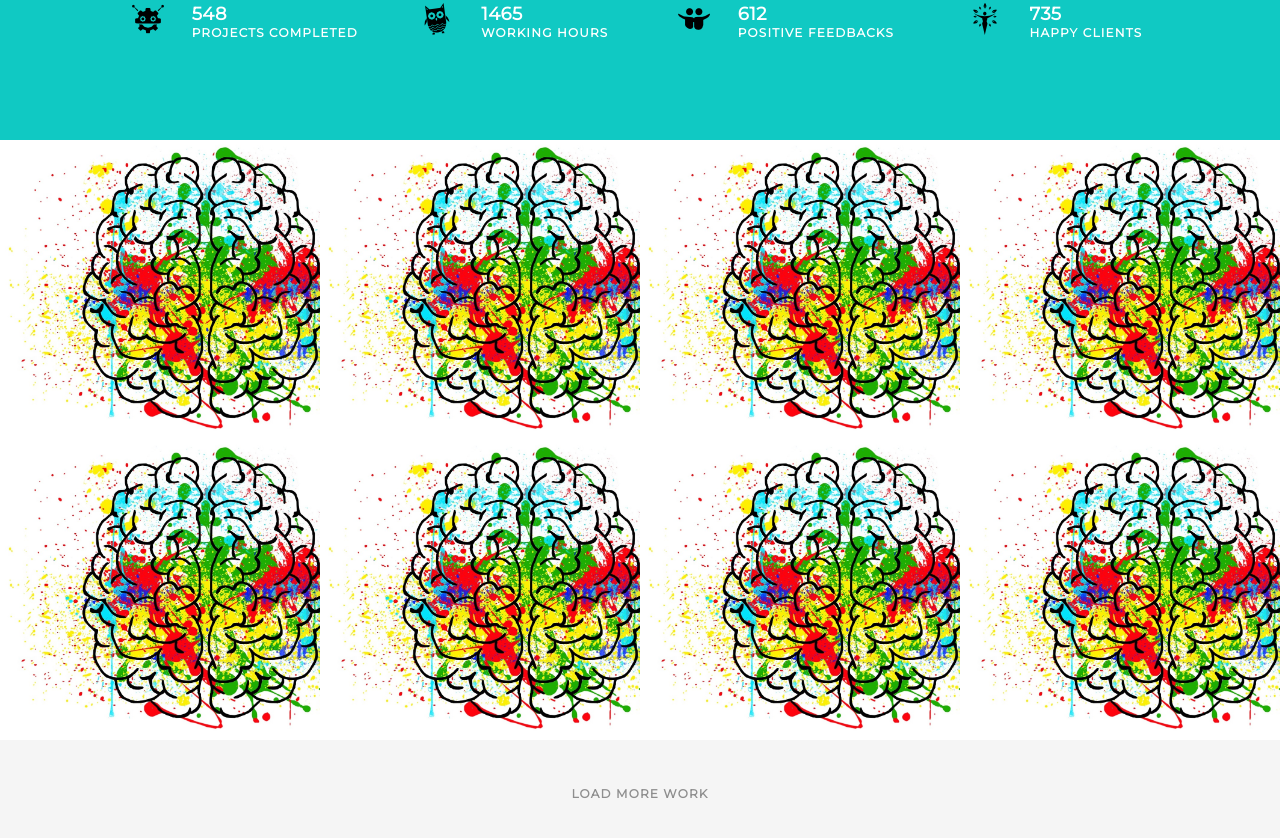
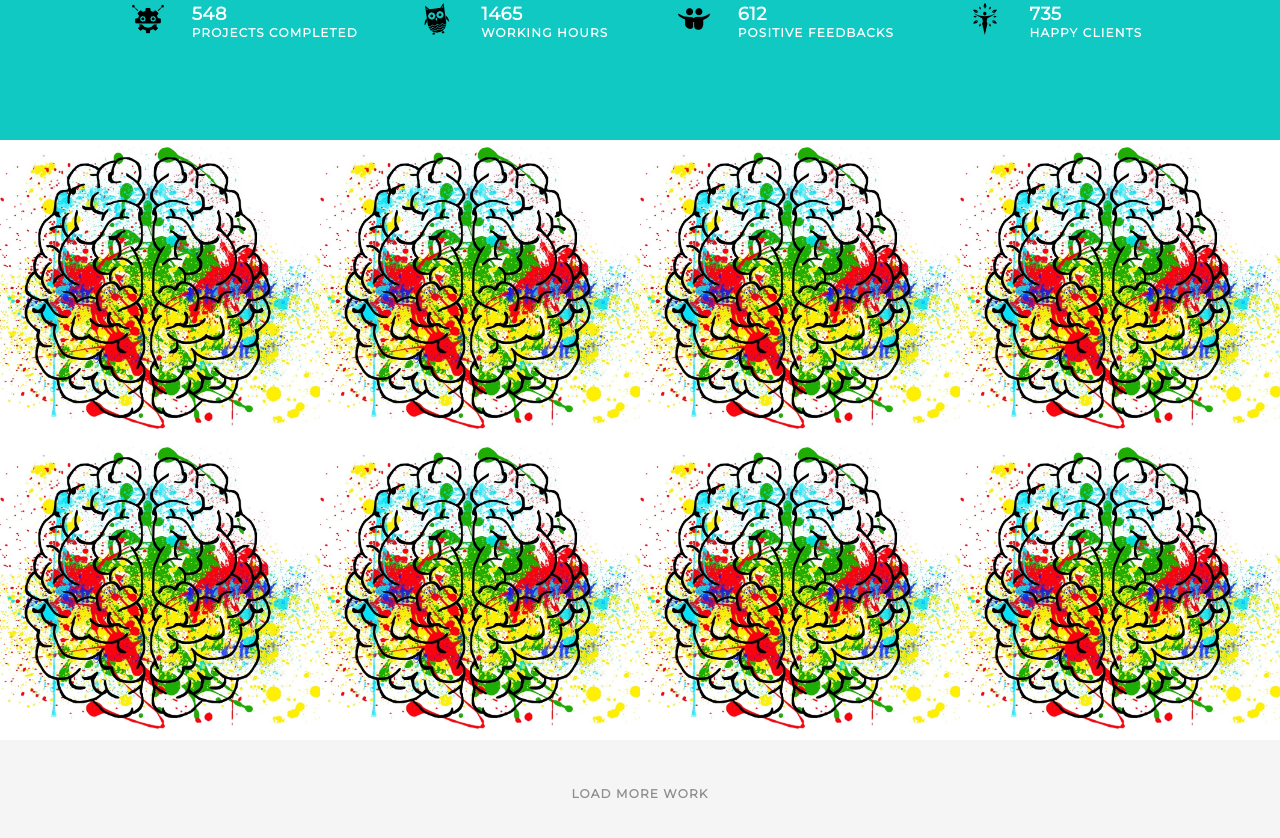
Before and after one commit to plagun98/proj, a website: page app/index.html in a window 1280 px wide. Shown: the part 1755-2593 px from the top of the page. Drawn offline with Linux system fonts and the light colour scheme; no server answers; files whose address does not match are found by name.

Commit message:
new dist

```diff
--- a/app/less/main.less
+++ b/app/less/main.less
@@ -266,14 +266,18 @@ html {
     width: 100%;
     display: flex;
     flex-wrap: wrap;
+    overflow: hidden;
 }
 .pic_cube{
     width: 25%;
     height: 30rem;
     background: url("../img/brain.jpg") no-repeat;
     background-size: cover;
+    background-position: center center;
+    position: relative;
     &:hover{
         transform: scale(1.05);
+        z-index: 500;
     }
 }
 .transparent{
```
Also changed, not shown: app/css/main.css, dist/css/main.css, dist/index.html, dist/js/common.js.
